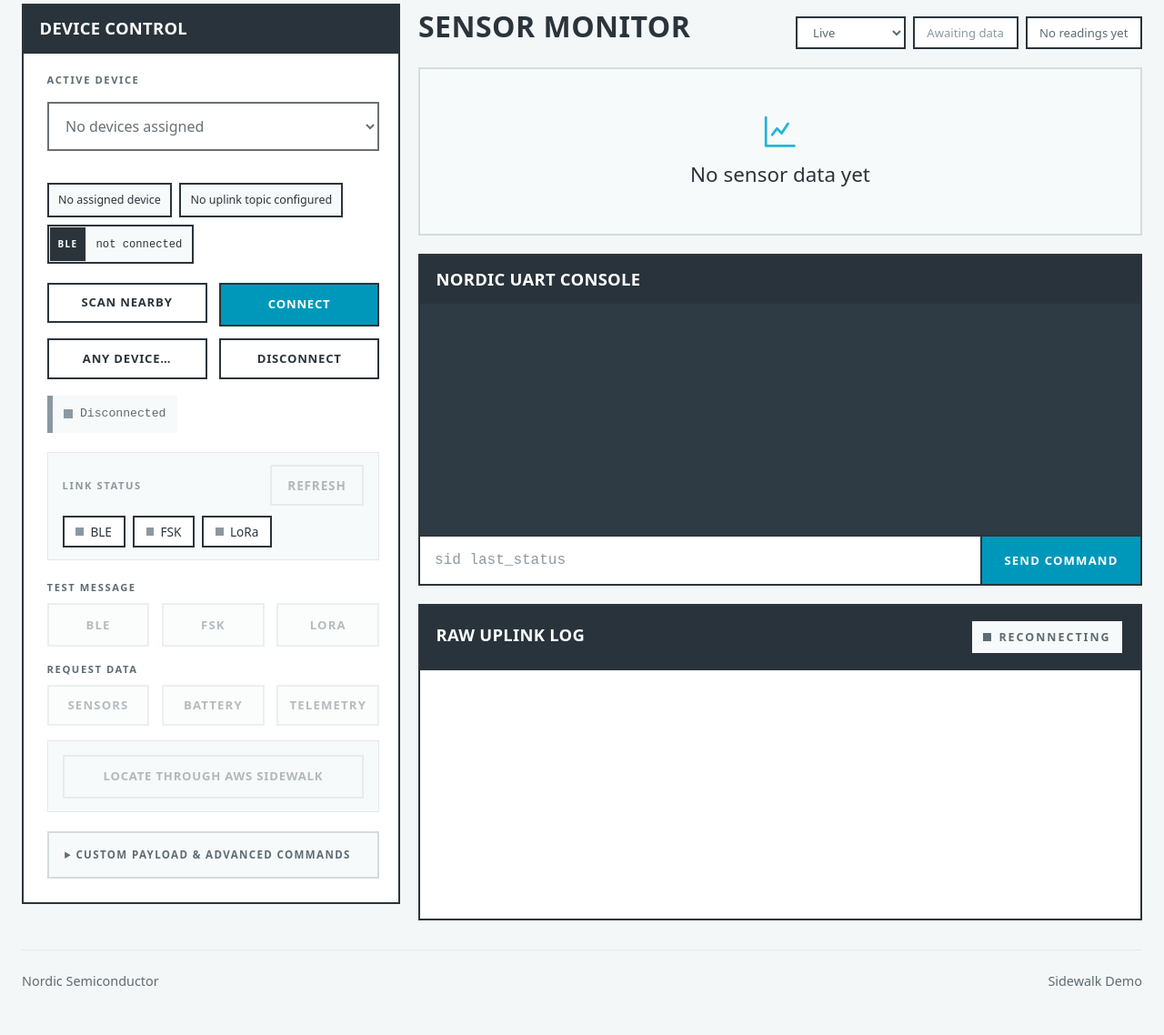
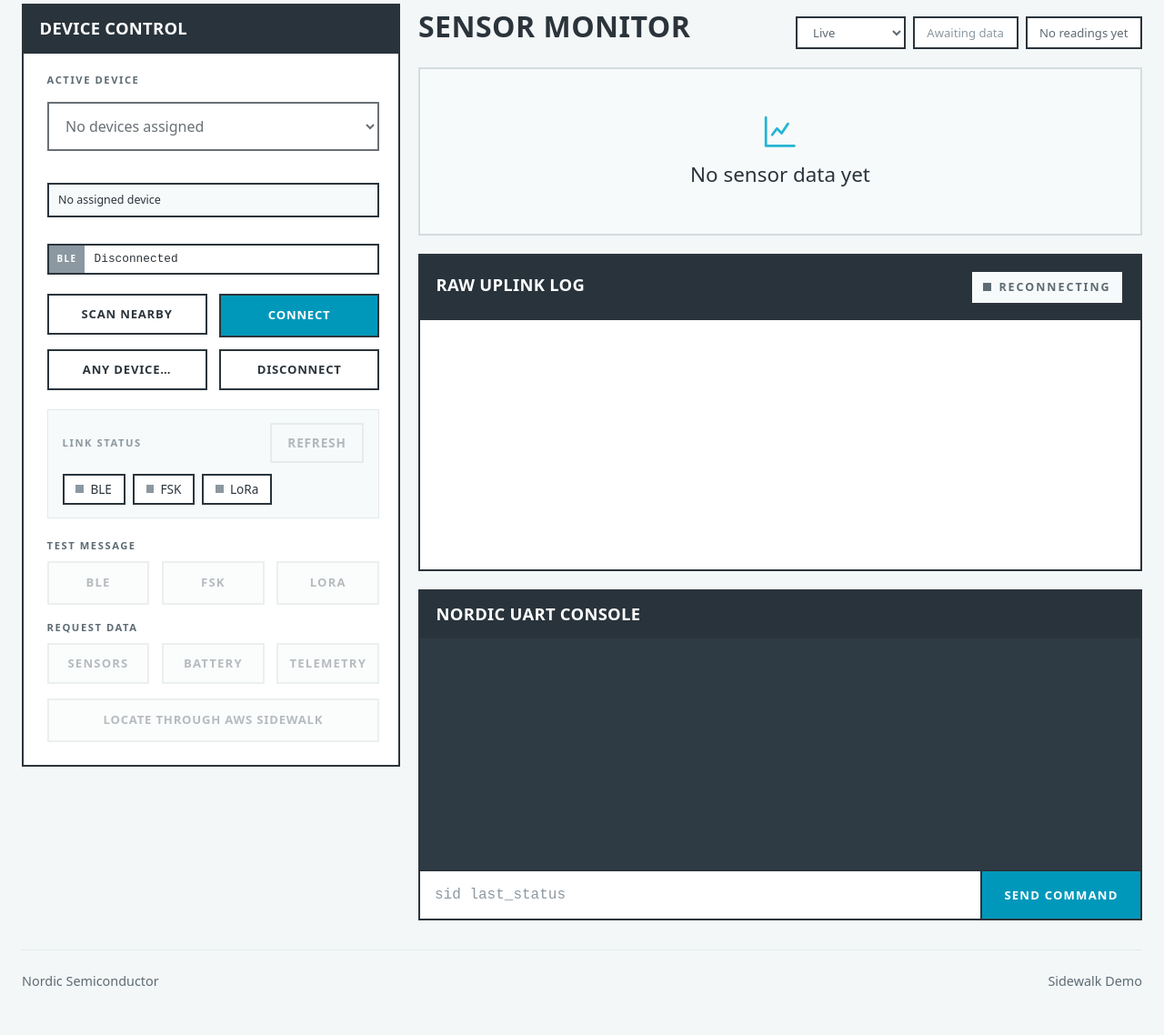
Before and after one commit to hlord2000/Sidewalk_Demo_Web_BLE, a Flask app: page / in a window 1280 px wide. Shown: the part 205-1343 px from the top of the page at 91% size. Run offline with Flask 3, Linux system fonts and the light colour scheme; the visitor is signed in with stand-in values (Sample User, id 1); data comes from the database, SQL or seed files in the repository; data that the repository does not hold is empty; some libraries are stand-ins or nearby versions; some web fonts are replaced.

Commit message:
Collapse the duplicate BLE readouts and drop the advanced drawer
The panel had two connection displays stacked on each other: a "BLE /
not connected" chip and a conn-state line reading "Disconnected". The
line survives, now a full-width row under the device id with the ink
"BLE" block as its label — it is the one that also carries scanning
progress, verification steps and errors. The chip and the uplink-topic
chip are gone.

The "Custom payload & advanced commands" drawer goes too, along with the
flow/stack command grid inside it; every control it held is null-guarded
in app.js, so nothing else changes.

Raw Uplink Log now sits above the console: the legacy flex `order` from
the old three-slot layout was pinning it below regardless of markup, so
the telemetry column takes its order from the DOM again.

Co-Authored-By: Claude Opus 5 (1M context) <noreply@anthropic.com>

```diff
--- a/static/styles.css
+++ b/static/styles.css
@@ -3233,3 +3233,77 @@ dialog,
 .ghost-button--link:hover {
   text-decoration: none;
 }
+
+/* --- One BLE row, full width, under the device id ------------------------- */
+/* The chip that said "BLE / not connected" and this line both reported the
+   same thing; this is the survivor because it also carries progress and
+   errors. The ink block is its label, its colour is the state. */
+.control-identity {
+  flex-direction: column;
+  align-items: stretch;
+}
+
+.control-identity > span {
+  width: 100%;
+}
+
+.conn-state {
+  display: flex;
+  align-items: center;
+  gap: 0;
+  width: 100%;
+  margin-top: 0.5rem;
+  padding: 0;
+  border: var(--edge);
+  border-left: var(--edge);
+  background: var(--panel);
+  color: var(--ink);
+  font-family: var(--mono);
+  font-size: 0.8rem;
+}
+
+.conn-state::before {
+  content: "BLE";
+  align-self: stretch;
+  display: inline-flex;
+  align-items: center;
+  width: auto;
+  height: auto;
+  margin-right: 0.65rem;
+  padding: 0.45rem 0.55rem;
+  background: var(--ink-muted);
+  color: #fff;
+  font-family: var(--sans-bold);
+  font-weight: 700;
+  font-size: 0.62rem;
+  letter-spacing: 0.14em;
+}
+
+.conn-state--on {
+  color: var(--ink);
+}
+
+.conn-state--on::before {
+  background: var(--success);
+}
+
+.conn-state--off::before {
+  background: var(--ink-muted);
+}
+
+/* DOM order decides the telemetry column now: the legacy flex `order` values
+   from the old three-slot layout would otherwise float the log below the
+   console. */
+.loop-log,
+.loop-console {
+  order: 0;
+  grid-column: auto;
+}
+
+/* The location block holds a single button; the card around it was framing
+   copy that no longer exists. */
+.location-control {
+  border: 0;
+  background: transparent;
+  padding: 0;
+}
--- a/templates/dashboard.html
+++ b/templates/dashboard.html
@@ -7,7 +7,7 @@
 <script defer src="{{ url_for('static', filename='vendor/dap.umd.js', v='20260423webusb') }}"></script>
 <script defer src="{{ url_for('static', filename='ui.js', v='20260618loop') }}"></script>
 <script defer src="{{ url_for('static', filename='sensors.js', v='20260618tsfix') }}"></script>
-<script defer src="{{ url_for('static', filename='app.js', v='20260820trim') }}"></script>
+<script defer src="{{ url_for('static', filename='app.js', v='20260820consolidate') }}"></script>
 {% endblock %}
 {% block body %}
 <main class="page-shell app-shell">
@@ -80,7 +80,17 @@
     </div>
 
     <div id="sensor-charts" class="chart-grid" hidden></div>
-
+    <article class="panel loop-log">
+      <details class="log-disclosure" open>
+        <summary>
+          <span class="panel-head-inline">
+            <h2>Raw Uplink Log</h2>
+          </span>
+          <span id="event-feed-status" class="live-badge live-badge--connecting">Connecting</span>
+        </summary>
+        <div id="event-log" class="event-log"></div>
+      </details>
+    </article>
     <article class="panel panel-console loop-console">
       <div class="panel-head">
         <h2>Nordic UART Console</h2>
@@ -100,17 +110,7 @@
         <button type="submit">Send Command</button>
       </form>
     </article>
-    <article class="panel loop-log">
-      <details class="log-disclosure" open>
-        <summary>
-          <span class="panel-head-inline">
-            <h2>Raw Uplink Log</h2>
-          </span>
-          <span id="event-feed-status" class="live-badge live-badge--connecting">Connecting</span>
-        </summary>
-        <div id="event-log" class="event-log"></div>
-      </details>
-    </article>
+
     </section>
 
 
@@ -142,17 +142,9 @@
             No assigned device
             {% endif %}
           </span>
-          <span id="selected-topic-chip">
-            {% if page_config.selectedUplinkTopic %}
-            <span class="meta-key">Topic</span> <code>{{ page_config.selectedUplinkTopic }}</code>
-            {% else %}
-            No uplink topic configured
-            {% endif %}
-          </span>
-          <span id="connected-device-chip">
-            <span class="meta-key">BLE</span> <code>not connected</code>
-          </span>
         </div>
+
+        <p id="ble-status" class="conn-state conn-state--off">Disconnected</p>
 
         <div class="control-connect">
           <div class="inline-actions console-actions">
@@ -161,7 +153,6 @@
             <button id="ble-connect-any" type="button" class="ghost-button" title="List every advertising Bluetooth device and pick one by name — use this for boards on older firmware that do not advertise a Sidewalk identity">Any Device…</button>
             <button id="ble-disconnect" type="button" class="ghost-button">Disconnect</button>
           </div>
-          <p id="ble-status" class="conn-state conn-state--off">Disconnected</p>
           <div id="ble-nearby" class="ble-nearby" hidden>
             <div class="ble-nearby-head">
               <span class="meta-key">Nearby WebShells</span>
@@ -211,81 +202,6 @@
           <p id="ble-workflow-status" class="muted action-status"></p>
         </div>
 
-        <details class="console-secondary">
-          <summary>Custom payload &amp; advanced commands</summary>
-          <div class="stack">
-            <form id="ble-payload-form" class="stack">
-              <label>
-                <span>Payload</span>
-                <textarea
-                  id="ble-payload"
-                  rows="3"
-                  placeholder="Message to send"></textarea>
-              </label>
-              <div class="inline-fields inline-fields--triple">
-                <label>
-                  <span>Link</span>
-                  <select id="ble-send-link">
-                    <option value="1">BLE</option>
-                    <option value="2">FSK</option>
-                    <option value="3">LoRa</option>
-                    <option value="8" selected>Any</option>
-                  </select>
-                </label>
-                <label>
-                  <span>Route</span>
-                  <select id="ble-link-mode">
-                    <option value="1">Cloud</option>
-                    <option value="2">Mobile</option>
-                  </select>
-                </label>
-                <label>
-                  <span>Type</span>
-                  <select id="ble-message-type">
-                    <option value="2">Notify</option>
-                    <option value="0">Get</option>
-                    <option value="1">Set</option>
-                    <option value="3">Response</option>
-                  </select>
-                </label>
-              </div>
-              <div class="inline-fields">
-                <label>
-                  <span>Encoding</span>
-                  <select id="ble-payload-encoding">
-                    <option value="text">UTF-8 Text</option>
-                    <option value="hex">Raw Hex</option>
-                  </select>
-                </label>
-                <label>
-                  <span>Preset</span>
-                  <select id="ble-payload-preset">
-                    <option value="">Custom Payload</option>
-                    <option value="status">Request status</option>
-                    <option value="hello">Hello string</option>
-                    <option value="json">JSON sample</option>
-                  </select>
-                </label>
-              </div>
-              <div class="inline-actions">
-                <button type="submit">Send Payload</button>
-                <button type="button" id="ble-copy-command" class="ghost-button">Copy Command</button>
-              </div>
-            </form>
-
-            <p class="control-label">Flow &amp; stack commands</p>
-            <div class="inline-actions inline-actions--triple">
-              <button type="button" class="js-shell-command ghost-button" data-command="sid flow connect" title="sid flow connect">Connect link</button>
-              <button type="button" class="js-shell-command ghost-button" data-command="sid flow cancel" title="sid flow cancel">Cancel flow</button>
-              <button type="button" class="js-shell-command ghost-button" data-command="sid last_status" title="sid last_status">Last status</button>
-              <button type="button" class="js-shell-command ghost-button" data-command="sid init 7" title="sid init 7">Init all links</button>
-              <button type="button" class="js-shell-command ghost-button" data-command="sid start" title="sid start">Start</button>
-              <button type="button" class="js-shell-command ghost-button" data-command="sid stop" title="sid stop">Stop</button>
-              <button type="button" class="js-shell-command ghost-button" data-command="sid deinit" title="sid deinit">Deinit</button>
-            </div>
-
-          </div>
-        </details>
       </div>
     </article>
   </section>
```
